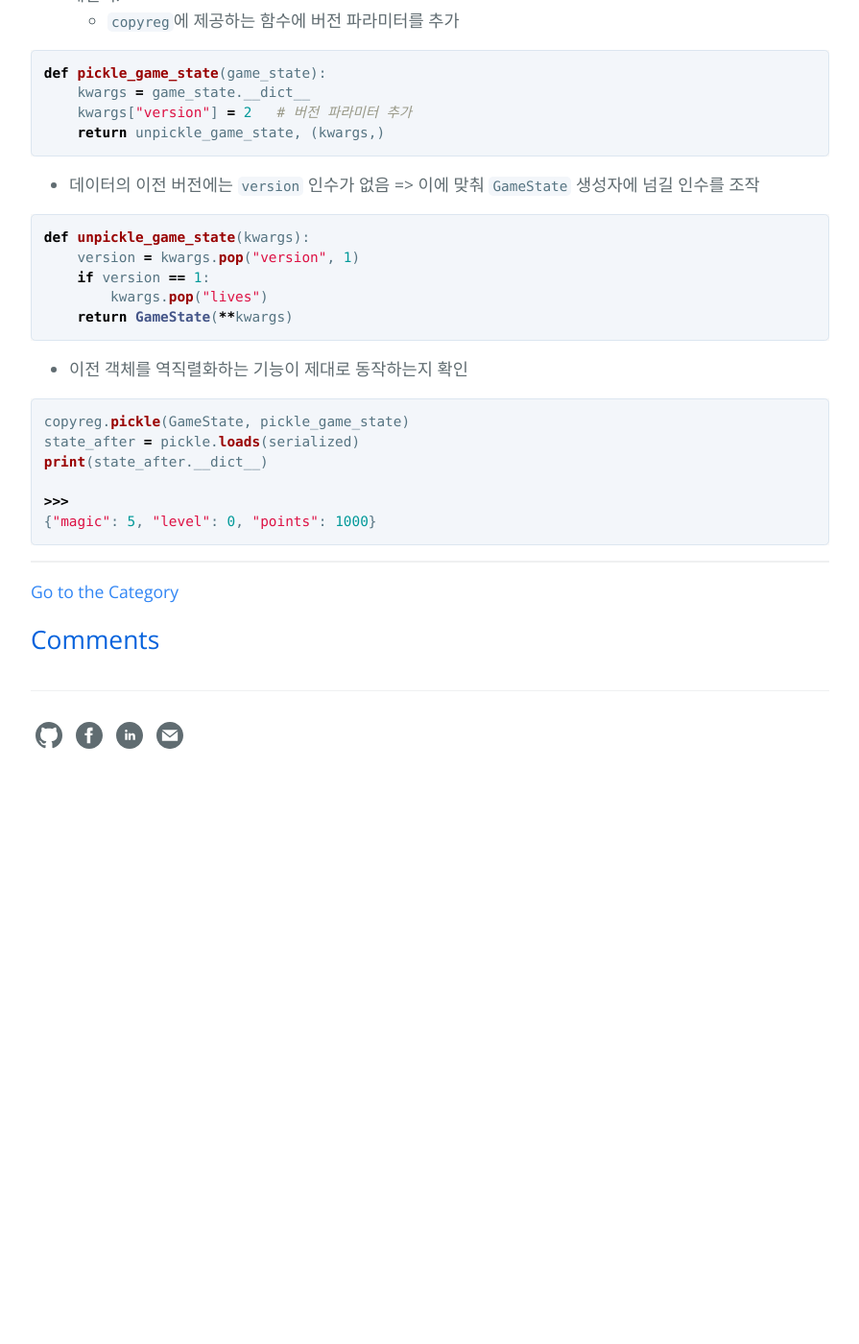
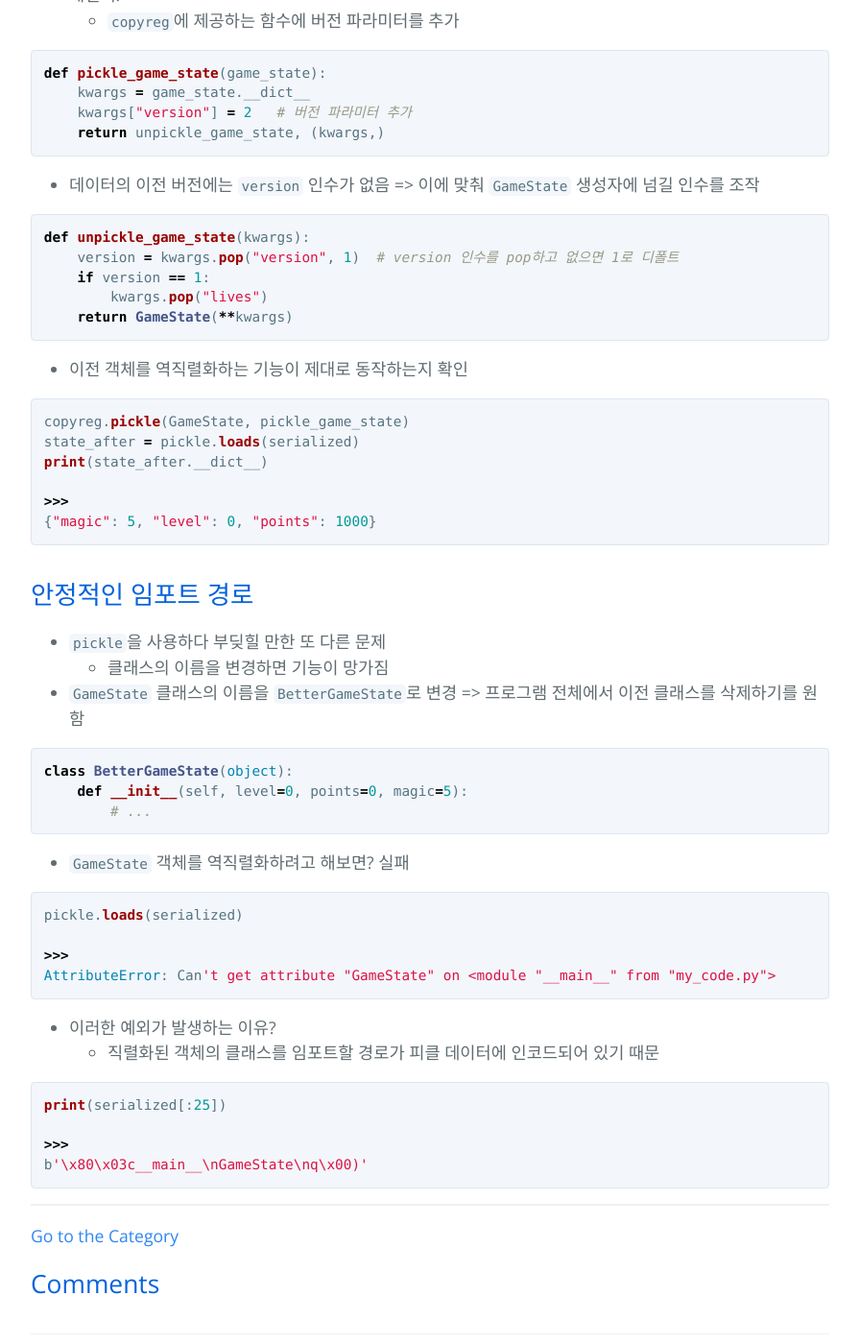
Before and after one commit to hcnoh/hcnoh.github.io, a Jekyll site: the page built from _posts/2018-10-25-effective-python-way44.md, in a window 1280 px wide and 1400 px high, scrolled down 4547 px. Shown: the whole window at 96% size, without its empty margins (192-1087 px from the left). Built offline with Jekyll 4.4.1, drawn with Linux system fonts in a browser that asks for light colours; comment, search, counter and statistics services are not loaded; before the commit the page ends 5381 px from its top, so only the background shows below that.

Commit message:
Update 2018-10-25-effective-python-way44.md

````diff
--- a/_posts/2018-10-25-effective-python-way44.md
+++ b/_posts/2018-10-25-effective-python-way44.md
@@ -208,7 +208,7 @@ def pickle_game_state(game_state):
 
 ```python
 def unpickle_game_state(kwargs):
-    version = kwargs.pop("version", 1)
+    version = kwargs.pop("version", 1)  # version 인수를 pop하고 없으면 1로 디폴트
     if version == 1:
         kwargs.pop("lives")
     return GameState(**kwargs)
@@ -224,3 +224,33 @@ print(state_after.__dict__)
 >>>
 {"magic": 5, "level": 0, "points": 1000}
 ```
+
+## 안정적인 임포트 경로
+- `pickle`을 사용하다 부딪힐 만한 또 다른 문제
+  - 클래스의 이름을 변경하면 기능이 망가짐
+- `GameState` 클래스의 이름을 `BetterGameState`로 변경 => 프로그램 전체에서 이전 클래스를 삭제하기를 원함
+
+```python
+class BetterGameState(object):
+    def __init__(self, level=0, points=0, magic=5):
+        # ...
+```
+
+- `GameState` 객체를 역직렬화하려고 해보면? 실패
+
+```python
+pickle.loads(serialized)
+
+>>>
+AttributeError: Can't get attribute "GameState" on <module "__main__" from "my_code.py">
+```
+
+- 이러한 예외가 발생하는 이유?
+  - 직렬화된 객체의 클래스를 임포트할 경로가 피클 데이터에 인코드되어 있기 때문
+
+```python
+print(serialized[:25])
+
+>>>
+b'\x80\x03c__main__\nGameState\nq\x00)'
+```
````
